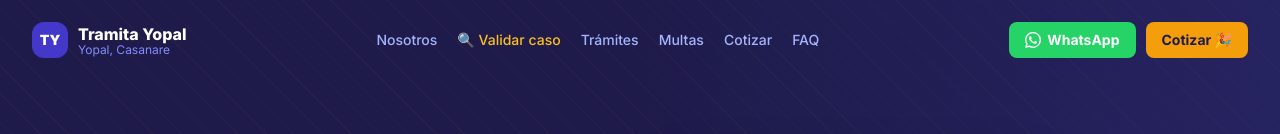
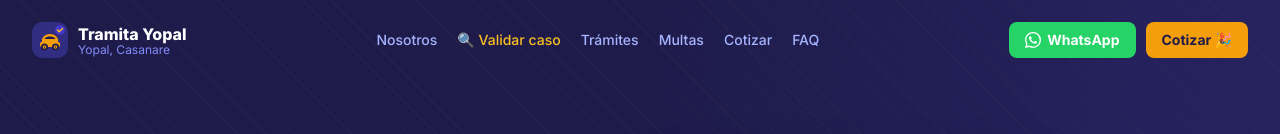
Before and after one commit to davidperez03/tramita_yopal, a Next.js app: page / in a window 1280 px wide. Shown: the top 134 px of the page. Built offline with nearby package versions, Linux system fonts and the light colour scheme.

Commit message:
feat: logo SVG con silueta de carro y check — reemplaza "TY" en Navbar y Footer
Co-Authored-By: Claude Sonnet 4.6 <noreply@anthropic.com>

```diff
--- a/components/Footer.tsx
+++ b/components/Footer.tsx
@@ -1,5 +1,6 @@
 import { BUSINESS, SERVICES, waLink, WA_MESSAGES } from '@/lib/constants';
 import { WhatsAppIcon } from './WhatsAppIcon';
+import { LogoMark } from './LogoMark';
 
 const waUrl = waLink(WA_MESSAGES.cotizar);
 
@@ -12,9 +13,7 @@ export default function Footer() {
           {/* Brand */}
           <div>
             <div className="flex items-center gap-2 mb-3">
-              <div className="w-9 h-9 bg-brand-700 rounded-xl flex items-center justify-center" role="img" aria-label="Logo Tramita Yopal">
-                <span className="text-white font-bold text-sm" aria-hidden="true">TY</span>
-              </div>
+              <LogoMark size={36} />
               <span className="text-white font-bold text-lg">{BUSINESS.name}</span>
             </div>
             <p className="text-sm leading-relaxed">
--- /dev/null
+++ b/components/LogoMark.tsx
@@ -0,0 +1,51 @@
+export function LogoMark({ size = 36 }: { size?: number }) {
+  return (
+    <svg
+      width={size}
+      height={size}
+      viewBox="0 0 36 36"
+      fill="none"
+      xmlns="http://www.w3.org/2000/svg"
+      role="img"
+      aria-label="Logo Tramita Yopal"
+    >
+      {/* Fondo redondeado */}
+      <rect width="36" height="36" rx="10" fill="#312e81" />
+
+      {/* Carrocería superior — cabina */}
+      <path
+        d="M10 20V17C10 17 12 12 18 12C24 12 26 17 26 17V20H10Z"
+        fill="#f59e0b"
+      />
+
+      {/* Carrocería inferior — chasis */}
+      <rect x="8" y="20" width="20" height="5" rx="1.5" fill="#f59e0b" />
+
+      {/* Ventana — hueco oscuro */}
+      <path
+        d="M12.5 17C12.5 17 13.5 14.5 18 14.5C22.5 14.5 23.5 17 23.5 17H12.5Z"
+        fill="#1e1b4b"
+      />
+
+      {/* Rueda delantera */}
+      <circle cx="12.5" cy="25" r="3.5" fill="#1e1b4b" />
+      <circle cx="12.5" cy="25" r="1.8" fill="#f59e0b" />
+      <circle cx="12.5" cy="25" r="0.7" fill="#1e1b4b" />
+
+      {/* Rueda trasera */}
+      <circle cx="23.5" cy="25" r="3.5" fill="#1e1b4b" />
+      <circle cx="23.5" cy="25" r="1.8" fill="#f59e0b" />
+      <circle cx="23.5" cy="25" r="0.7" fill="#1e1b4b" />
+
+      {/* Check — esquina superior derecha */}
+      <circle cx="28" cy="8" r="5" fill="#4338ca" />
+      <path
+        d="M25.5 8L27.2 9.8L30.5 6.5"
+        stroke="#fbbf24"
+        strokeWidth="1.4"
+        strokeLinecap="round"
+        strokeLinejoin="round"
+      />
+    </svg>
+  );
+}
--- a/components/Navbar.tsx
+++ b/components/Navbar.tsx
@@ -4,6 +4,7 @@ import { useState, useEffect } from 'react';
 import { usePathname } from 'next/navigation';
 import { BUSINESS, waLink, WA_MESSAGES } from '@/lib/constants';
 import { WhatsAppIcon } from './WhatsAppIcon';
+import { LogoMark } from './LogoMark';
 
 const navLinks = [
   { href: '#nosotros', label: 'Nosotros' },
@@ -37,9 +38,7 @@ export default function Navbar() {
 
           {/* Logo */}
           <a href="#" aria-label="Tramita Yopal — Inicio" className="flex items-center gap-2.5">
-            <div className="w-9 h-9 bg-brand-700 rounded-xl flex items-center justify-center flex-shrink-0" role="img" aria-label="Logo Tramita Yopal">
-              <span className="text-white font-black text-sm" aria-hidden="true">TY</span>
-            </div>
+            <LogoMark size={36} />
             <div>
               <div className="font-extrabold text-white text-base leading-tight">{BUSINESS.name}</div>
               <div className="text-xs text-brand-400 leading-none hidden sm:block">{BUSINESS.location}</div>
```
